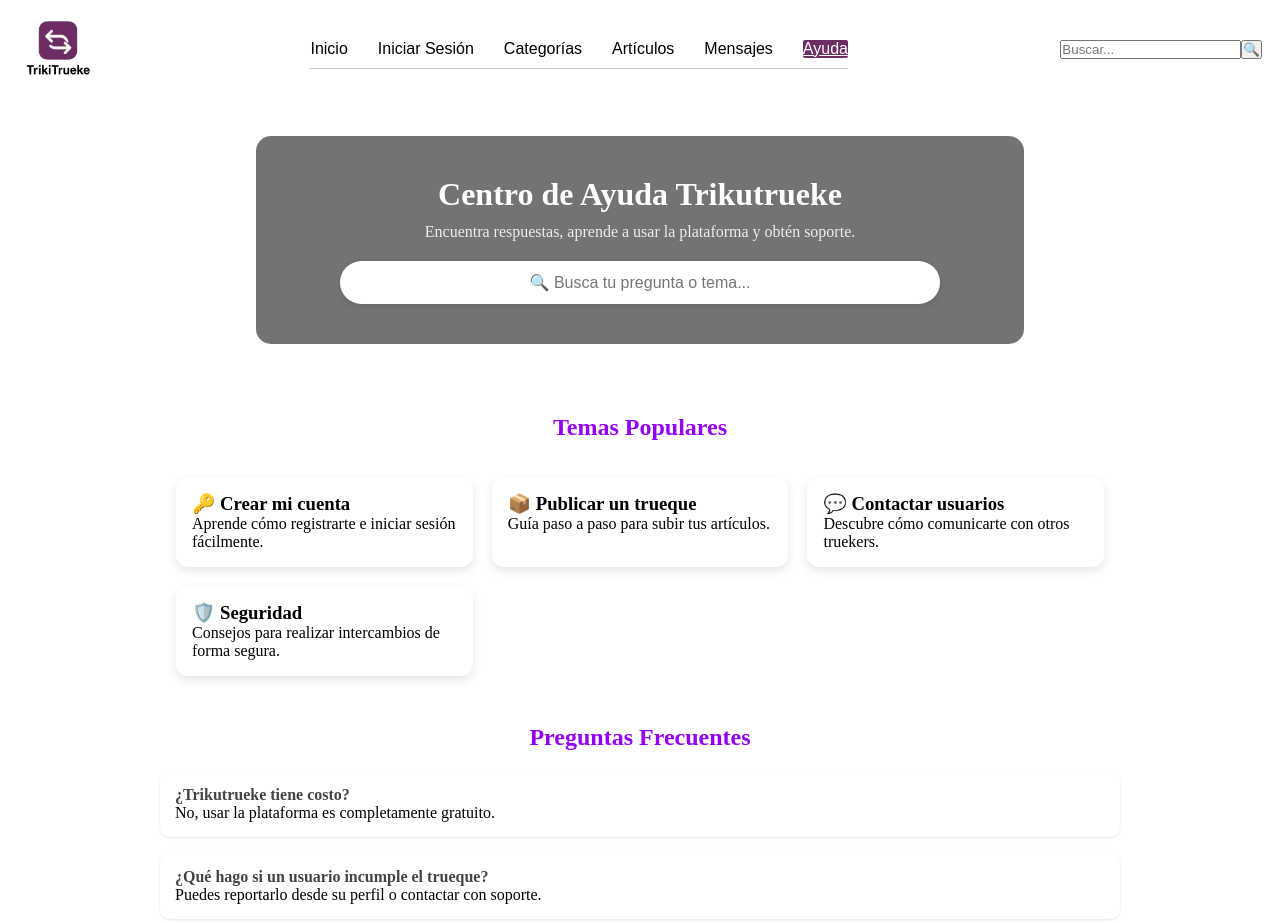
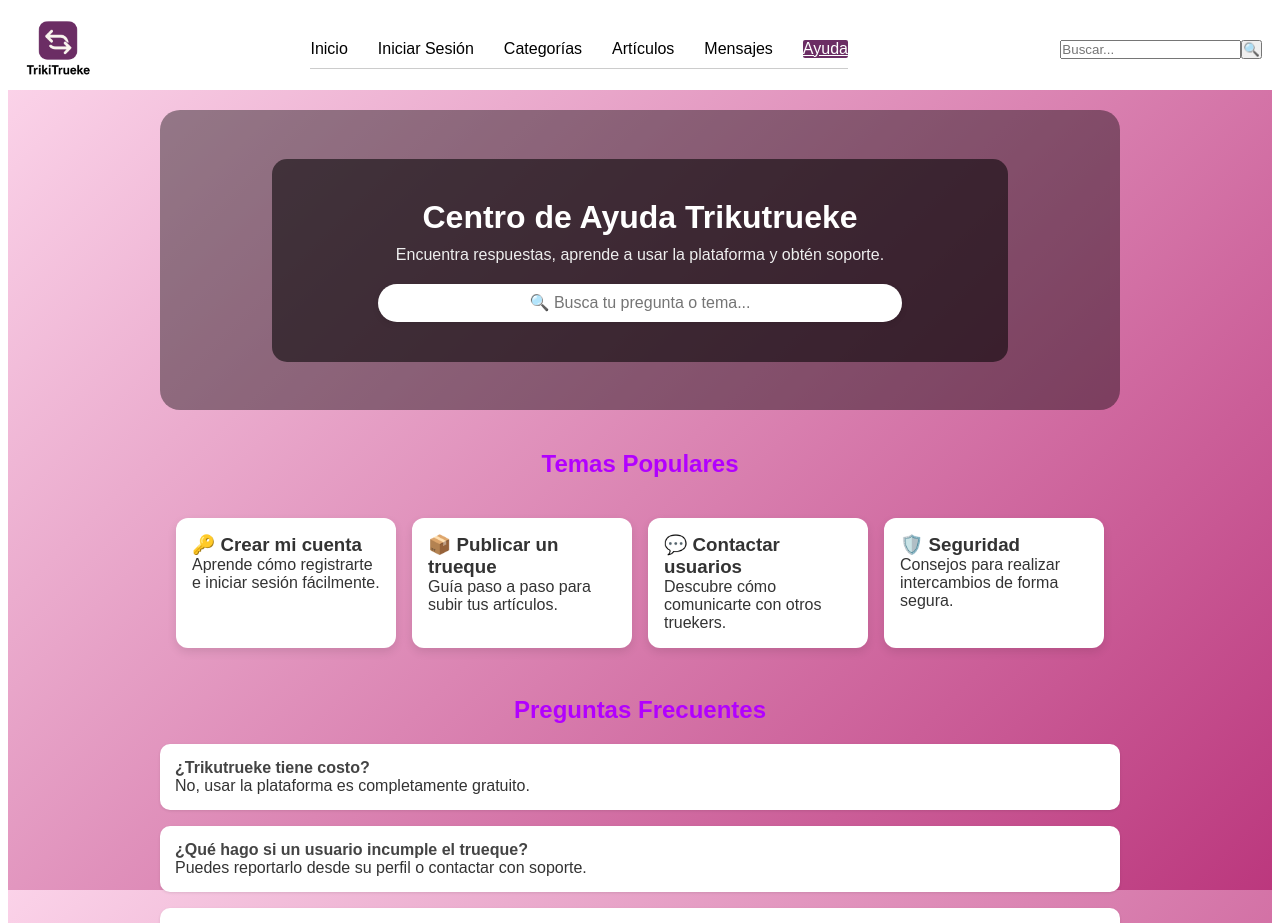
Before and after one commit to Paant0/TrikiTrueke, an Angular app: page /ayuda in a window 1280 px wide. Shown: the top 923 px of the page. Built offline with nearby package versions, Linux system fonts and the light colour scheme.

Commit message:
Agregue nuevo fondo

```diff
--- a/src/app/ayuda/ayuda.component.css
+++ b/src/app/ayuda/ayuda.component.css
@@ -201,3 +201,113 @@
 .pregunta {
   margin: 1rem 0;
 }
+/* Fondo general */
+.bodyimg {
+  background: linear-gradient(135deg, #fbd3e9 0%, #bb377d 100%);
+  background-attachment: fixed;
+  font-family: 'Poppins', sans-serif;
+  color: #333;
+  margin: 0;
+}
+
+/* Contenedor principal centrado */
+.ayuda-wrapper {
+  max-width: 1000px;
+  margin: 0 auto;
+  padding: 20px;
+}
+
+/* Banner */
+.ayuda-banner {
+  text-align: center;
+  padding: 60px 20px;
+  color: white;
+  background: rgba(0, 0, 0, 0.4);
+  border-radius: 20px;
+  margin-bottom: 40px;
+}
+
+.banner-overlay h1 {
+  font-size: 2rem;
+  margin-bottom: 10px;
+}
+
+.search-box input {
+  width: 80%;
+  max-width: 600px;
+  padding: 10px;
+  border-radius: 25px;
+  border: none;
+  outline: none;
+  font-size: 1rem;
+}
+
+/* Temas populares */
+.temas-populares h2 {
+  text-align: center;
+  color: #b200ff;
+  margin-bottom: 1.5rem;
+}
+
+.temas-grid {
+  display: grid;
+  grid-template-columns: repeat(auto-fit, minmax(220px, 1fr));
+  gap: 1rem;
+}
+
+.tema-card {
+  background: white;
+  border-radius: 12px;
+  padding: 1rem;
+  box-shadow: 0 4px 10px rgba(0, 0, 0, 0.1);
+  transition: transform 0.2s, box-shadow 0.2s;
+}
+
+.tema-card:hover {
+  transform: translateY(-4px);
+  box-shadow: 0 6px 14px rgba(0, 0, 0, 0.2);
+}
+
+/* FAQ */
+.faq h2 {
+  text-align: center;
+  color: #b200ff;
+  margin-top: 2rem;
+}
+
+.pregunta {
+  background: white;
+  border-radius: 10px;
+  padding: 1rem;
+  margin: 1rem 0;
+  box-shadow: 0 3px 8px rgba(0, 0, 0, 0.1);
+}
+
+/* Contacto */
+.contacto {
+  text-align: center;
+  margin-top: 3rem;
+  color: #6b21a8;
+}
+
+.contacto ul {
+  list-style: none;
+  padding: 0;
+}
+
+.contacto li {
+  margin: 0.5rem 0;
+}
+
+/* Responsive */
+@media (max-width: 768px) {
+  .search-box input {
+    width: 100%;
+  }
+  .ayuda-banner {
+    padding: 40px 10px;
+  }
+  .tema-card h3 {
+    font-size: 1rem;
+  }
+}
--- a/src/app/ayuda/ayuda.component.html
+++ b/src/app/ayuda/ayuda.component.html
@@ -1,17 +1,17 @@
 <body class="bodyimg">
   <div class="ayuda-wrapper">
-    <div class="ayuda-banner">
+    <!-- Banner -->
+    <section class="ayuda-banner">
       <div class="banner-overlay">
         <h1>Centro de Ayuda Trikutrueke</h1>
         <p>Encuentra respuestas, aprende a usar la plataforma y obtén soporte.</p>
-
         <div class="search-box">
           <input type="text" placeholder="🔍 Busca tu pregunta o tema..." />
         </div>
       </div>
-    </div>
+    </section>
 
-    <div class="ayuda-container">
+    <!-- Temas populares -->
     <section class="temas-populares">
       <h2>Temas Populares</h2>
       <div class="temas-grid">
@@ -34,6 +34,7 @@
       </div>
     </section>
 
+    <!-- Preguntas frecuentes -->
     <section class="faq">
       <h2>Preguntas Frecuentes</h2>
       <div class="pregunta">
@@ -50,14 +51,15 @@
       </div>
     </section>
 
+    <!-- Contacto -->
     <section class="contacto">
       <h2>¿Aún necesitas ayuda?</h2>
       <p>Contáctanos directamente:</p>
       <ul>
         <li>📧 soporte&#64;trikutrueke.com</li>
+
         <li>💬 Chat en vivo (Lunes a Viernes, 9:00 – 18:00)</li>
       </ul>
     </section>
   </div>
-  </div>
 </body>
```
Also changed, not shown: 1 other file (tests, documents, lock files or other folders). Lines whose indentation alone changed are shown as unchanged.
